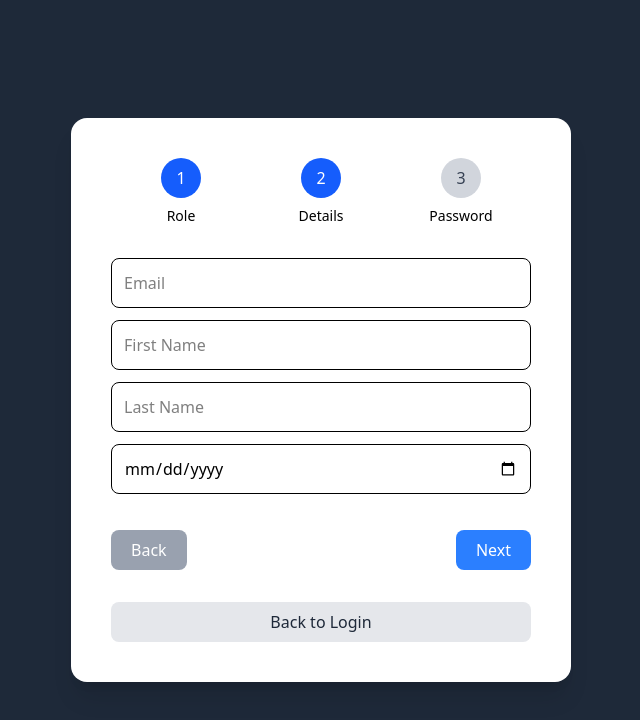
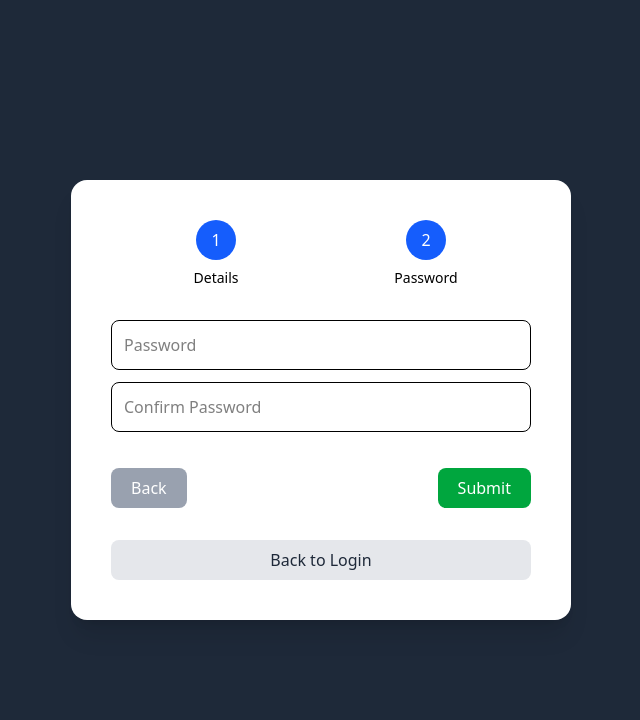
Before and after one commit to adithya3010/client, a React (Vite) app in the folder client/: page /create-account in a window 1280 px wide. Both pictures are taken after a click on the button "Next". Shown: the top 720 px of the page, without its empty margins (319-959 px from the left). Built offline with nearby package versions, Linux system fonts and the light colour scheme.

Commit message:
create account page update

```diff
--- a/client/src/components/CreateAccount.jsx
+++ b/client/src/components/CreateAccount.jsx
@@ -1,6 +1,5 @@
 import React from 'react';
 import { motion, AnimatePresence } from 'framer-motion';
-import StepRole1 from './stages/StepRole1';
 import StageRole2 from './stages/StageRole2';
 import StageRole3 from './stages/StageRole3';
 import { useNavigate } from 'react-router-dom';
@@ -10,7 +9,7 @@ const CreateAccount = () => {
     const navigate = useNavigate();
 
     const [step, setStep] = React.useState(1);
-    const [role, setRole] = React.useState("user");
+    const [role] = React.useState("user"); // fixed role as 'user'
     const [formData, setFormData] = React.useState({});
 
     const nextStep = () => setStep(step => step + 1);
@@ -22,6 +21,11 @@ const CreateAccount = () => {
 
     const handleSubmit = async (e) => {
         e.preventDefault();
+
+        if (!formData.email || !formData.password) {
+            alert("Email and Password are required");
+            return;
+        }
 
         if (formData.password !== formData.confirmPassword) {
             alert("Passwords do not match");
@@ -45,6 +49,7 @@ const CreateAccount = () => {
                 alert("Account created successfully!");
                 setFormData({});
                 setStep(1);
+                navigate('/');
             } else {
                 alert(data.error || "Something went wrong");
             }
@@ -53,7 +58,6 @@ const CreateAccount = () => {
             alert("Error registering account");
         }
     };
-
 
     const variants = {
         initial: { opacity: 0, x: 50 },
@@ -66,7 +70,7 @@ const CreateAccount = () => {
             <div className="bg-white p-10 rounded-2xl shadow-xl w-[500px]">
 
                 <div className="flex justify-between mb-8">
-                    {["Role", "Details", "Password"].map((label, index) => (
+                    {["Details", "Password"].map((label, index) => (
                         <div key={index} className="flex-1 flex flex-col items-center">
                             <div className={`w-10 h-10 flex items-center justify-center rounded-full ${step >= index + 1 ? "bg-blue-600 text-white" : "bg-gray-300 text-gray-700"}`}>
                                 {index + 1}
@@ -86,33 +90,19 @@ const CreateAccount = () => {
                             exit="exit"
                             transition={{ duration: 0.3 }}
                         >
-                            <StepRole1 role={role} setRole={setRole} nextStep={nextStep} />
+                            <StageRole2
+                                role={role}
+                                formData={formData}
+                                handleChange={handleChange}
+                                nextStep={nextStep}
+                                setFormData={setFormData}
+                            />
                         </motion.div>
                     )}
 
                     {step === 2 && (
                         <motion.div
                             key="step2"
-                            variants={variants}
-                            initial="initial"
-                            animate="animate"
-                            exit="exit"
-                            transition={{ duration: 0.3 }}
-                        >
-                            <StageRole2
-                                role={role}
-                                formData={formData}
-                                handleChange={handleChange}
-                                nextStep={nextStep}
-                                prevStep={prevStep}
-                                setFormData={setFormData}
-                            />
-                        </motion.div>
-                    )}
-
-                    {step === 3 && (
-                        <motion.div
-                            key="step3"
                             variants={variants}
                             initial="initial"
                             animate="animate"
--- a/client/src/components/stages/StageRole2.jsx
+++ b/client/src/components/stages/StageRole2.jsx
@@ -1,55 +1,49 @@
 import React from "react";
 
-const StageRole2 = ({ role, formData, handleChange, nextStep, prevStep, setFormData }) => {
+const StageRole2 = ({ handleChange, nextStep }) => {
     const inputClass =
         "w-full p-3 border rounded-lg focus:outline-none focus:ring-2 focus:ring-blue-400 transition mb-3";
 
     return (
         <div>
-            {/* Common email field */}
-            <input type="email" name="email" placeholder="Email" className={inputClass} onChange={handleChange} />
+            <input
+                type="email"
+                name="email"
+                placeholder="Email"
+                className={inputClass}
+                onChange={handleChange}
+                required
+            />
 
-            {role === "user" && (
-                <>
-                    <input type="text" name="firstName" placeholder="First Name" className={inputClass} onChange={handleChange} />
-                    <input type="text" name="lastName" placeholder="Last Name" className={inputClass} onChange={handleChange} />
-                    <input type="date" name="dob" className={inputClass} onChange={handleChange} />
-                </>
-            )}
+            <input
+                type="text"
+                name="firstName"
+                placeholder="First Name"
+                className={inputClass}
+                onChange={handleChange}
+                required
+            />
+            <input
+                type="text"
+                name="lastName"
+                placeholder="Last Name"
+                className={inputClass}
+                onChange={handleChange}
+                required
+            />
+            <input
+                type="date"
+                name="dob"
+                className={inputClass}
+                onChange={handleChange}
+                required
+            />
 
-            {role === "admin" && (
-                <>
-                    <input type="text" name="firstName" placeholder="First Name" className={inputClass} onChange={handleChange} />
-                    <input type="text" name="lastName" placeholder="Last Name" className={inputClass} onChange={handleChange} />
-                </>
-            )}
-
-            {role === "hr" && (
-                <>
-                    <input type="text" name="companyName" placeholder="Company Name" className={inputClass} onChange={handleChange} />
-                    <input type="text" name="hrName" placeholder="HR Name" className={inputClass} onChange={handleChange} />
-                    <input type="date" name="established" placeholder="Established Date" className={inputClass} onChange={handleChange} />
-                    <textarea name="address" placeholder="Company Address" className={`${inputClass} resize-none h-20`} onChange={handleChange} />
-                    <input type="number" name="size" placeholder="Company Size" className={inputClass} onChange={handleChange} />
-                </>
-            )}
-
-            {role === "doctor" && (
-                <>
-                    <input type="text" name="firstName" placeholder="First Name" className={inputClass} onChange={handleChange} />
-                    <input type="text" name="lastName" placeholder="Last Name" className={inputClass} onChange={handleChange} />
-                    <input type="text" name="specialization" placeholder="Specialization" className={inputClass} onChange={handleChange} />
-                    <input type="number" name="experience" placeholder="Years of Experience" className={inputClass} onChange={handleChange} />
-                    <input type="file" name="documents" accept=".pdf" className={inputClass} onChange={(e) => setFormData({ ...formData, documents: e.target.files[0] })} />
-                    <input type="text" name="timings" placeholder="Available Timings" className={inputClass} onChange={handleChange} />
-                </>
-            )}
-
-            <div className="flex justify-between mt-6">
-                <button onClick={prevStep} type="button" className="bg-gray-400 text-white px-5 py-2 rounded-lg hover:bg-gray-500 transition cursor-pointer">
-                    Back
-                </button>
-                <button onClick={nextStep} type="button" className="bg-blue-500 text-white px-5 py-2 rounded-lg hover:bg-blue-800 transition cursor-pointer">
+            <div className="flex justify-between mt-6 w-full">
+                <button
+                    onClick={nextStep}
+                    type="button"
+                    className="bg-blue-500 w-full text-white px-5 py-2 rounded-lg hover:bg-blue-800 transition cursor-pointer">
                     Next
                 </button>
             </div>
--- a/client/src/components/stages/StageRole3.jsx
+++ b/client/src/components/stages/StageRole3.jsx
@@ -1,19 +1,38 @@
 import React from "react";
 
-const StageRole3 = ({ formData, handleChange, prevStep, handleSubmit }) => {
+const StageRole3 = ({ handleChange, prevStep, handleSubmit }) => {
     const inputClass =
         "w-full p-3 border rounded-lg focus:outline-none focus:ring-2 focus:ring-blue-400 transition mb-3";
 
     return (
         <form onSubmit={handleSubmit}>
-            <input type="password" name="password" placeholder="Password" className={inputClass} onChange={handleChange} />
-            <input type="password" name="confirmPassword" placeholder="Confirm Password" className={inputClass} onChange={handleChange} />
+            <input
+                type="password"
+                name="password"
+                placeholder="Password"
+                className={inputClass}
+                onChange={handleChange}
+                required
+            />
+            <input
+                type="password"
+                name="confirmPassword"
+                placeholder="Confirm Password"
+                className={inputClass}
+                onChange={handleChange}
+                required
+            />
 
             <div className="flex justify-between mt-6">
-                <button onClick={prevStep} type="button" className="bg-gray-400 text-white px-5 py-2 rounded-lg hover:bg-gray-500 transition cursor-pointer">
+                <button
+                    onClick={prevStep}
+                    type="button"
+                    className="bg-gray-400 text-white px-5 py-2 rounded-lg hover:bg-gray-500 transition cursor-pointer">
                     Back
                 </button>
-                <button type="submit" className="bg-green-600 text-white px-5 py-2 rounded-lg hover:bg-green-700 transition cursor-pointer">
+                <button
+                    type="submit"
+                    className="bg-green-600 text-white px-5 py-2 rounded-lg hover:bg-green-700 transition cursor-pointer">
                     Submit
                 </button>
             </div>
```
Also changed, not shown: 1 other file (tests, documents, lock files or other folders).
